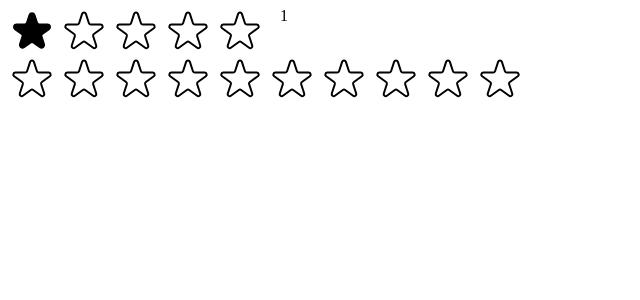
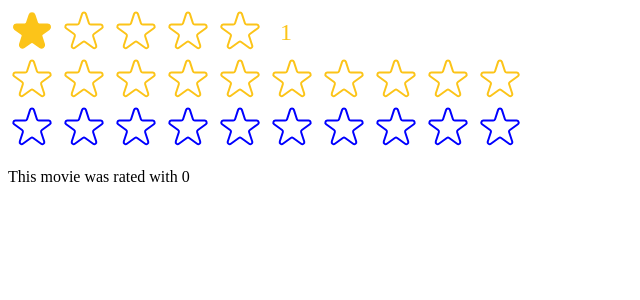
Before and after one commit to spmasabeu/learning-react, a React (Create React App) app in the folder usepopcorn/: page / in a window 1280 px wide. Both pictures are taken after a click on the element 32 px from the left and 32 px from the top of the page. Shown: the top 300 px of the page, without its empty margins (0-640 px from the left). Built offline with nearby package versions, Linux system fonts and the light colour scheme.

Commit message:
reusable component api

```diff
--- a/usepopcorn/src/StarRating.js
+++ b/usepopcorn/src/StarRating.js
@@ -1,8 +1,9 @@
 import { useState } from "react";
+import PropTypes from "prop-types";
 
 const containerStyle = {
   display: "flex",
-  aligItems: "center",
+  alignItems: "center",
   gap: "16px",
 };
 
@@ -11,49 +12,84 @@
   gap: "4px",
 };
 
-const textStyle = {
-  lineHeight: "1",
-  margin: "0",
+StarRating.propTypes = {
+  maxRating: PropTypes.number,
+  defaultRating: PropTypes.number,
+  color: PropTypes.string,
+  size: PropTypes.number,
+  messages: PropTypes.array,
+  className: PropTypes.string,
+  onSetRating: PropTypes.func,
 };
-export default function StarRating({ maxRating = 5 }) {
-  const [rating, setRating] = useState(0);
+
+export default function StarRating({
+  maxRating = 5,
+  color = "#fcc419",
+  size = 48,
+  className = "",
+  messages = [],
+  defaultRating = 0,
+  onSetRating,
+}) {
+  const [rating, setRating] = useState(defaultRating);
+  const [tempRating, setTempRating] = useState(0);
 
   function handleRating(rating) {
     setRating(rating);
+    if (onSetRating) onSetRating(rating);
   }
 
+  const textStyle = {
+    lineHeight: "1",
+    margin: "0",
+    color,
+    fontSize: `${size / 2}px`,
+  };
+
   return (
-    <div style={containerStyle}>
+    <div style={containerStyle} className={className}>
       <div style={starContainerStyle}>
         {Array.from({ length: maxRating }, (_, i) => (
           <Star
             key={i}
             onClick={() => handleRating(i + 1)}
-            full={rating >= i + 1}
+            full={tempRating ? tempRating >= i + 1 : rating >= i + 1}
+            onHoverIn={() => setTempRating(i + 1)}
+            onHoverOut={() => setTempRating(0)}
+            color={color}
+            size={size}
           />
         ))}
       </div>
-      <p style={textStyle}>{rating || ""}</p>
+      <p style={textStyle}>
+        {messages.length === maxRating
+          ? messages[tempRating ? tempRating - 1 : rating - 1]
+          : tempRating || rating || ""}
+      </p>
     </div>
   );
 }
 
-const starStyle = {
-  width: "48px",
-  height: "48px",
-  display: "block",
-  cursor: "pointer",
-};
-
-function Star({ onClick, full }) {
+function Star({ onClick, full, onHoverIn, onHoverOut, color, size }) {
+  const starStyle = {
+    width: `${size}px`,
+    height: `${size}px`,
+    display: "block",
+    cursor: "pointer",
+  };
   return (
-    <span style={starStyle} onClick={onClick}>
+    <span
+      style={starStyle}
+      onClick={onClick}
+      onMouseEnter={onHoverIn}
+      onMouseLeave={onHoverOut}
+    >
       {full ? (
         <svg
           xmlns="http://www.w3.org/2000/svg"
           viewBox="0 0 20 20"
-          fill="#000"
-          stroke="#000"
+          fill={color}
+          stroke={color}
         >
           <path d="M9.049 2.927c.3-.921 1.603-.921 1.902 0l1.07 3.292a1 1 0 00.95.69h3.462c.969 0 1.371 1.24.588 1.81l-2.8 2.034a1 1 0 00-.364 1.118l1.07 3.292c.3.921-.755 1.688-1.54 1.118l-2.8-2.034a1 1 0 00-1.175 0l-2.8 2.034c-.784.57-1.838-.197-1.539-1.118l1.07-3.292a1 1 0 00-.364-1.118L2.98 8.72c-.783-.57-.38-1.81.588-1.81h3.461a1 1 0 00.951-.69l1.07-3.292z" />
         </svg>
@@ -62,7 +98,7 @@
           xmlns="http://www.w3.org/2000/svg"
           fill="none"
           viewBox="0 0 24 24"
-          stroke="#000"
+          stroke={color}
         >
           <path
             strokeLinecap="round"
--- a/usepopcorn/src/index.js
+++ b/usepopcorn/src/index.js
@@ -1,5 +1,6 @@
 import React from "react";
 import ReactDOM from "react-dom/client";
+import { useState } from "react";
 // import "./index.css";
 // import App from "./App";
 
@@ -7,10 +8,22 @@
 
 const root = ReactDOM.createRoot(document.getElementById("root"));
 
+function Test() {
+  const [movieRating, setMovieRating] = useState(0);
+
+  return (
+    <div>
+      <StarRating color="blue" maxRating={10} onSetRating={setMovieRating} />
+      <p>This movie was rated with {movieRating}</p>
+    </div>
+  );
+}
+
 root.render(
   <React.StrictMode>
     {/* <App /> */}
     <StarRating maxRating={5} />
     <StarRating maxRating={10} />
+    <Test color="blue" maxRating={10} />
   </React.StrictMode>
 );
```
